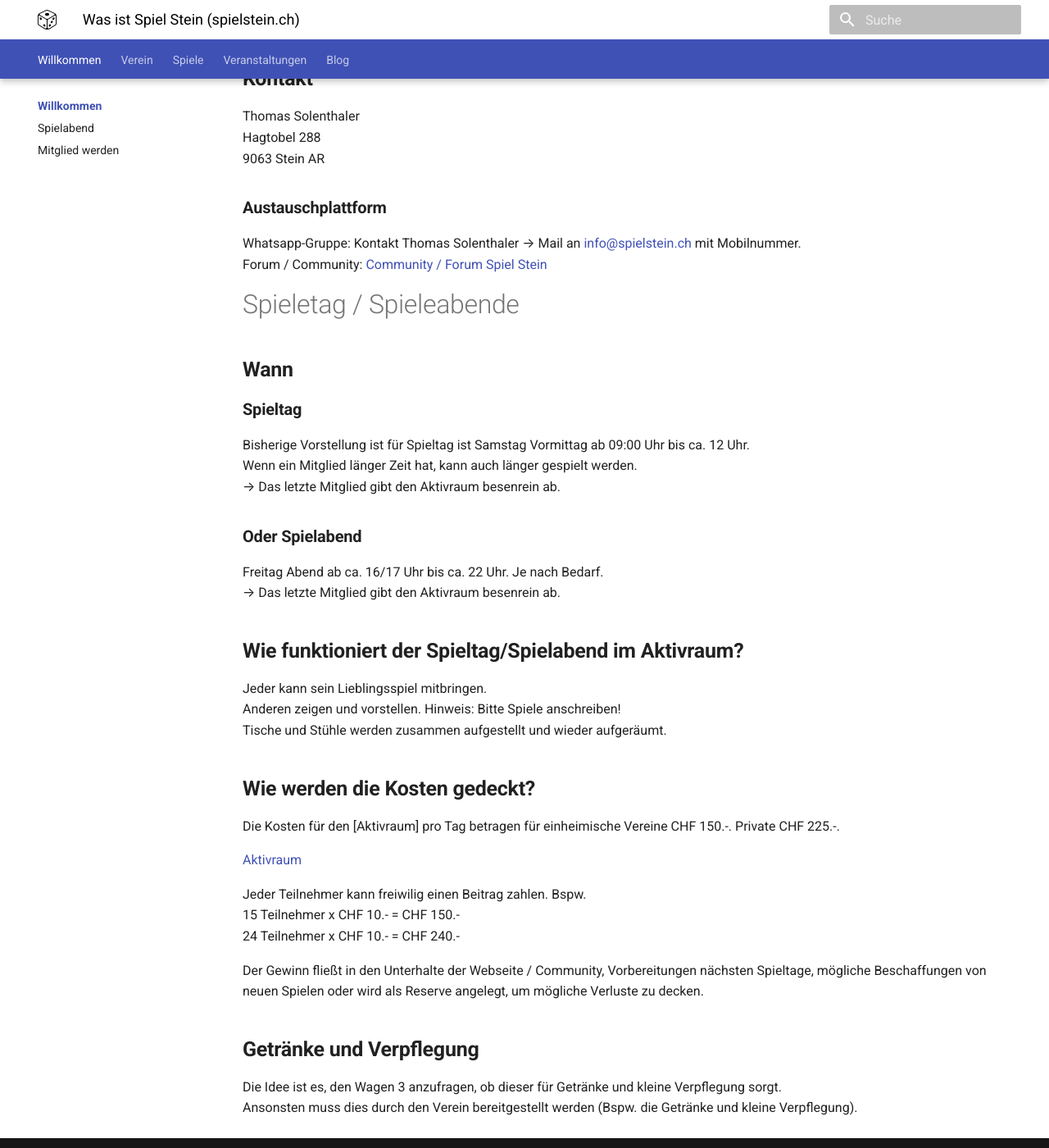
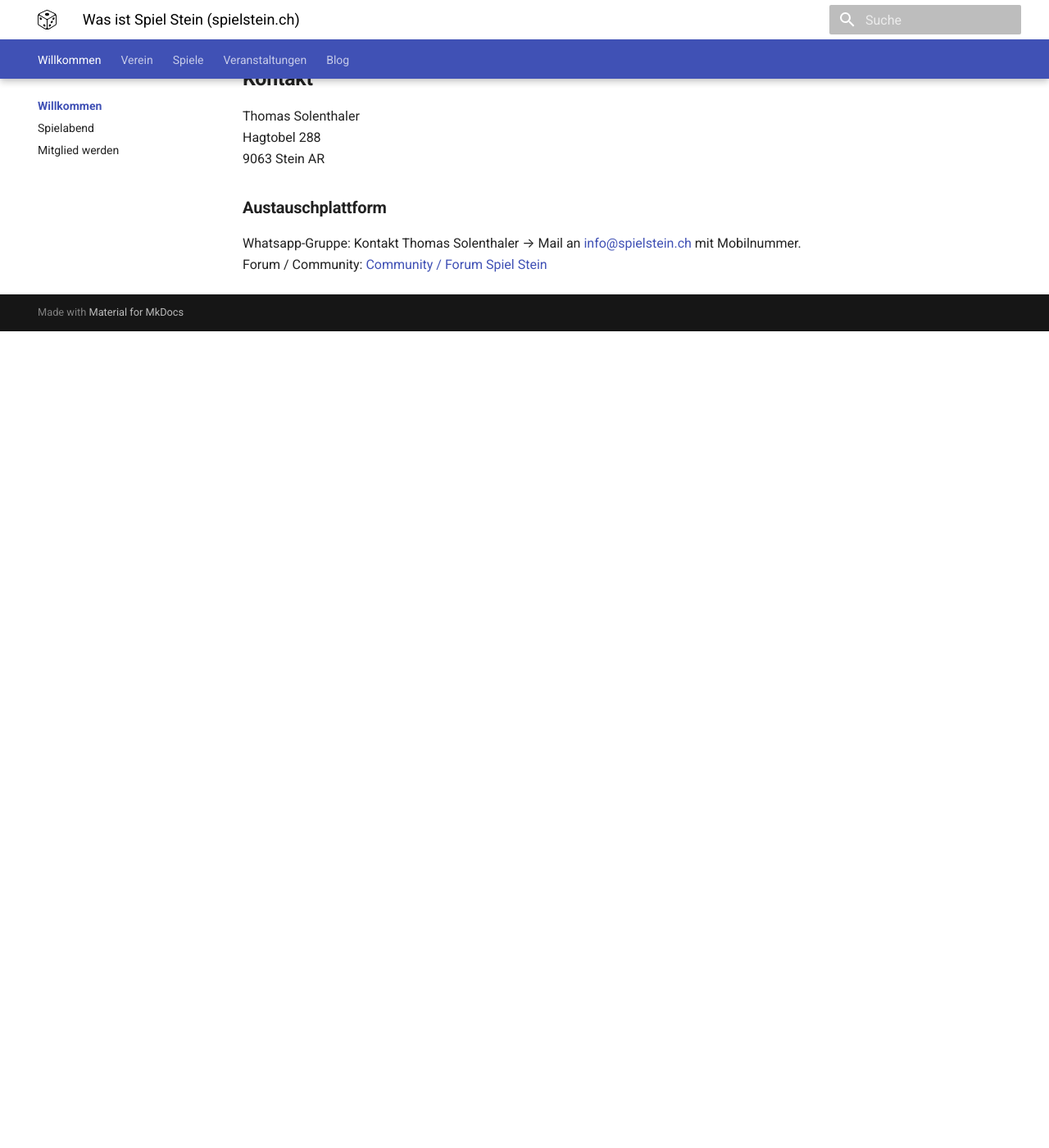
Before and after one commit to spielsteinar/spielstein.ch, an MkDocs documentation site: the page built from docs/index.md, in a window 1280 px wide and 1400 px high, scrolled down 1341 px. Shown: the whole window at 82% size. Built offline with MkDocs 1.6.1 and Material for MkDocs 9.7.7, drawn with Linux system fonts in a browser that asks for light colours; after the commit the page ends 1745 px from its top, so only the background shows below that.

Commit message:
Add Spielanlass page with information about Spieltag and Spielabend in Aktivraum

```diff
--- a/docs/index.md
+++ b/docs/index.md
@@ -51,42 +51,3 @@
 
 Whatsapp-Gruppe: Kontakt Thomas Solenthaler → Mail an [info@spielstein.ch](mailto:info@spielstein.ch) mit Mobilnummer.
 Forum / Community: [Community / Forum Spiel Stein](https://github.com/spielsteinar/spielstein.ch/discussions)
-
-# Spieletag / Spieleabende
-
-## **Wann**
-
-### **Spieltag**
-
-Bisherige Vorstellung ist für Spieltag ist Samstag Vormittag ab 09:00 Uhr bis ca. 12 Uhr.
-Wenn ein Mitglied länger Zeit hat, kann auch länger gespielt werden.
-→ Das letzte Mitglied gibt den Aktivraum besenrein ab.
-
-### **Oder Spielabend**
-
-Freitag Abend ab ca. 16/17 Uhr bis ca. 22 Uhr. Je nach Bedarf.
-→ Das letzte Mitglied gibt den Aktivraum besenrein ab.
-
-## **Wie funktioniert der Spieltag/Spielabend im Aktivraum?**
-
-Jeder kann sein Lieblingsspiel mitbringen.
-Anderen zeigen und vorstellen. Hinweis: Bitte Spiele anschreiben\!
-Tische und Stühle werden zusammen aufgestellt und wieder aufgeräumt.
-
-## **Wie werden die Kosten gedeckt?**
-
-Die Kosten für den [Aktivraum] pro Tag betragen für einheimische Vereine CHF 150.-. Private CHF 225.-.
-
-[Aktivraum](https://www.schulen-stein-ar.ch/verwaltung/gesuch-raumbenuetzung/p-69/)
-
-Jeder Teilnehmer kann freiwilig einen Beitrag zahlen.
-Bspw.
-15 Teilnehmer x CHF 10.- = CHF 150.-
-24 Teilnehmer x CHF 10.- = CHF 240.-
-
-Der Gewinn fließt in den Unterhalte der Webseite / Community, Vorbereitungen nächsten Spieltage, mögliche Beschaffungen von neuen Spielen oder wird als Reserve angelegt, um mögliche Verluste zu decken.
-
-## **Getränke und Verpflegung**
-
-Die Idee ist es, den Wagen 3 anzufragen, ob dieser für Getränke und kleine Verpflegung sorgt.
-Ansonsten muss dies durch den Verein bereitgestellt werden (Bspw. die Getränke und kleine Verpflegung).
--- a/mkdocs.yml
+++ b/mkdocs.yml
@@ -54,6 +54,7 @@
     - Mitglieder: club/mitglieder.md
     - Statuten: club/statuten.md
     - Mitglied werden: club/mitglied-werden.md
+    - Spielanlass: club/spielanlass.md
   - Spiele: spiele.md
   - Veranstaltungen:
     - events/index.md
```
Also changed, not shown: docs/events/spielabend.md (+1 -0 lines).
